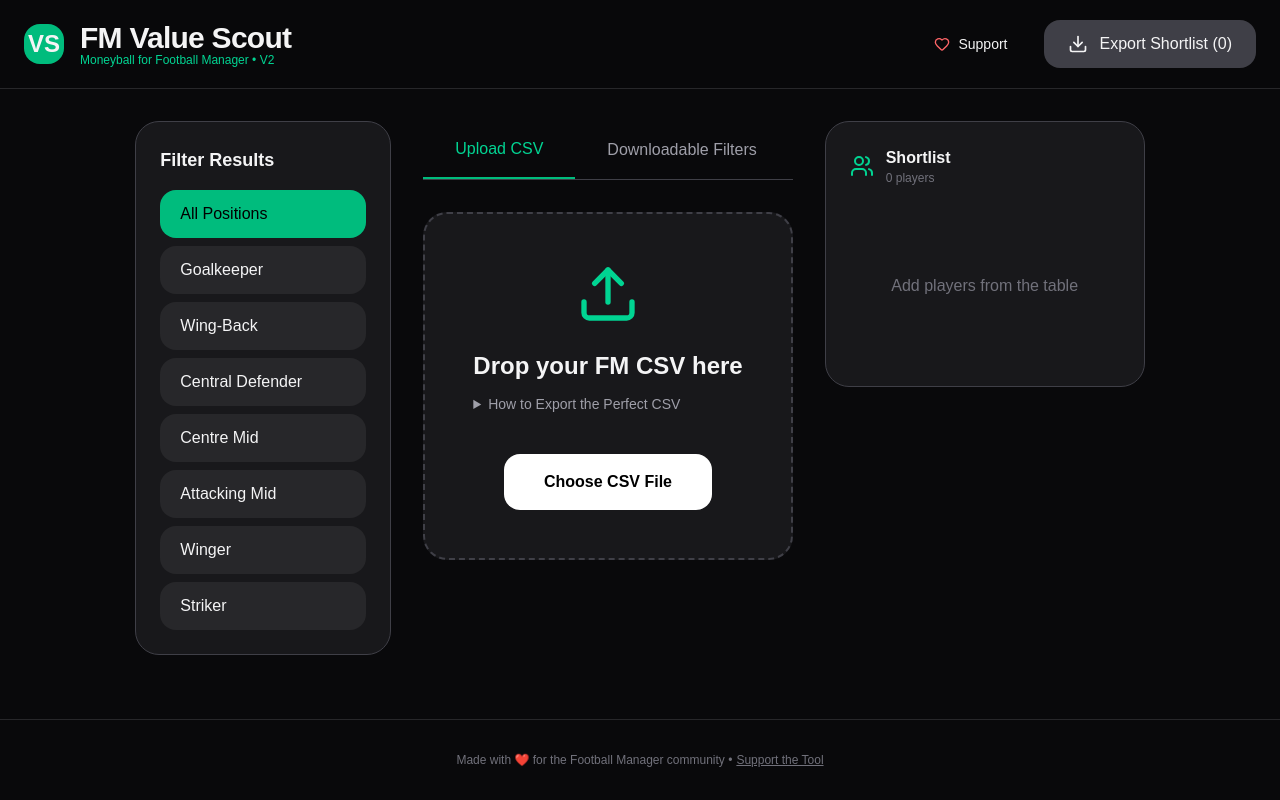
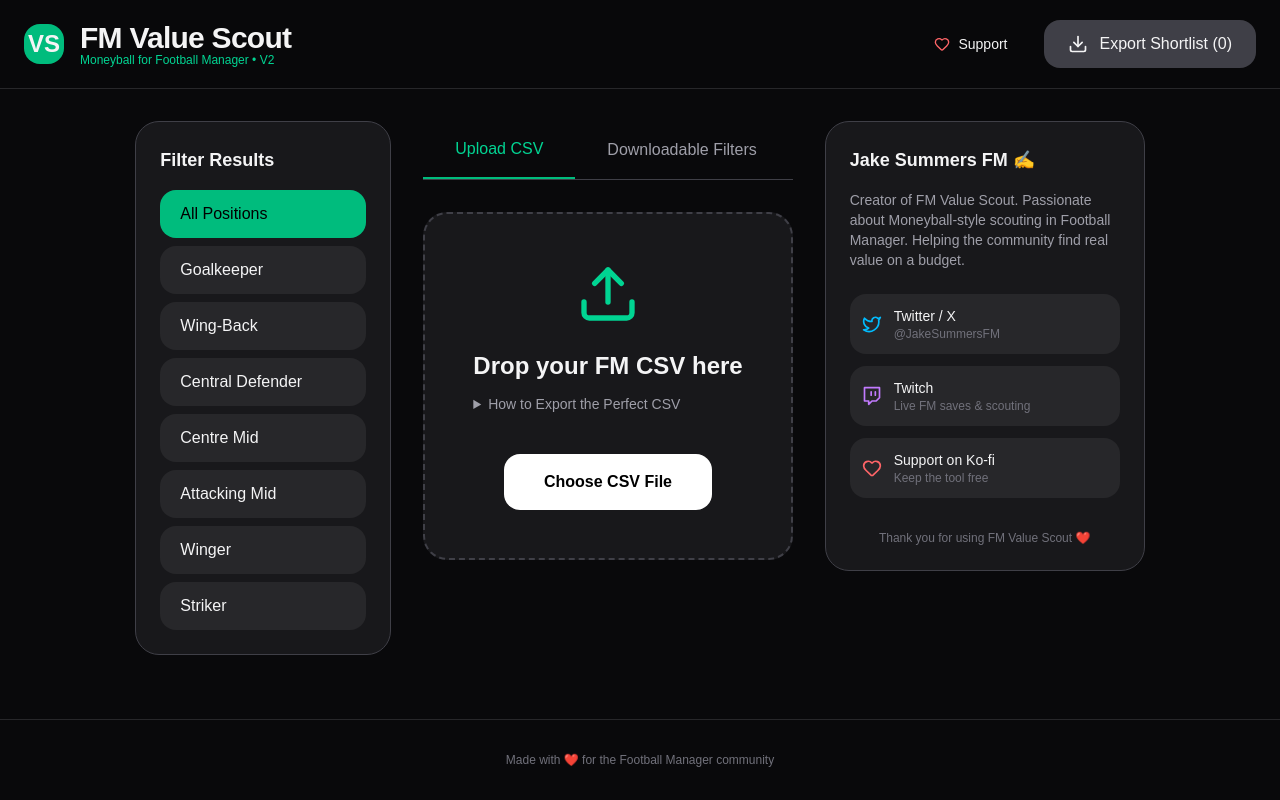
Before and after one commit to jakesummersFM/valuescout, a Next.js app: page / in a window 1280 px wide. Built offline with nearby package versions, Linux system fonts and the light colour scheme.

Commit message:
Update app/page.tsx

```diff
--- a/app/page.tsx
+++ b/app/page.tsx
@@ -2,7 +2,7 @@
 
 import React, { useState, useCallback, useMemo } from 'react';
 import Papa from 'papaparse';
-import { Upload, Download, Plus, Trash2, Users, X, Eye, BarChart3, Heart, Info, Copy, FileText } from 'lucide-react';
+import { Upload, Download, Plus, Trash2, Users, X, Eye, BarChart3, Heart, Info, Copy, FileText, Twitch, Twitter } from 'lucide-react';
 import { useReactTable, getCoreRowModel, getSortedRowModel, SortingState, flexRender } from '@tanstack/react-table';
 
 interface Player {
@@ -98,12 +98,15 @@ export default function FMValueScoutV2() {
     const shots = per90(getNum(['Shots']));
     const crosses = per90(getNum(['Cr C', 'Crosses']));
     const savePct = getNum(['Sv %', 'Save %', 'Save Percentage', 'Saves %']);
+    const cleanSheets = getNum(['Clean Sheets']);
 
     let performance = 0;
 
     switch (position) {
       case 'GK':
-        performance = Math.min(35, savePct * 2.4);   // Reduced multiplier + soft cap
+        const saveScore = savePct * 1.85;
+        const csPer90 = cleanSheets / (minutes / 90);
+        performance = Math.min(42, saveScore + (csPer90 * 8));   // Realistic GK scoring
         break;
       case 'Winger':
       case 'Attacking Mid':
@@ -123,7 +126,7 @@ export default function FMValueScoutV2() {
     }
 
     const leagueMultiplier = getLeagueMultiplier(league);
-    let baseScore = performance * 2.6;   // Reduced overall scaling
+    let baseScore = performance * 2.55;
 
     const valueStr = String(row['Transfer Value'] || row.Value || '0').replace(/[^0-9.-]/g, '');
     const valueM = Math.max(0.05, parseFloat(valueStr) || 0.5);
@@ -188,7 +191,7 @@ export default function FMValueScoutV2() {
               league,
               valueScore: score,
               keyStat: group === 'GK'
-                ? `Save %: ${row['Sv %'] || row['Save %'] || '-'} | Clean Sheets: ${row['Clean Sheets'] || '-'}`
+                ? `Save %: ${row['Sv %'] || row['Save %'] || '-'} | CS: ${row['Clean Sheets'] || '-'}`
                 : group === 'Winger' || group === 'Attacking Mid'
                 ? `Key: ${row['Key'] || '-'} | Shots: ${row['Shots'] || '-'} | xG: ${row['xG'] || '-'}`
                 : `Key: ${row['Key'] || row['Key Passes'] || '-'}`,
@@ -207,7 +210,7 @@ export default function FMValueScoutV2() {
         setPlayers(parsedPlayers);
         setUploadMessage({
           type: 'success',
-          text: `Loaded ${parsedPlayers.length} players! Balanced scoring applied.`
+          text: `Loaded ${parsedPlayers.length} players!`
         });
         setIsProcessing(false);
       },
@@ -370,6 +373,7 @@ export default function FMValueScoutV2() {
       </nav>
 
       <div className="max-w-7xl mx-auto px-6 py-8 flex gap-8 flex-1">
+        {/* Position Filter Sidebar */}
         <div className="w-64 flex-shrink-0">
           <div className="bg-zinc-900 border border-zinc-700 rounded-3xl p-6 sticky top-24">
             <h3 className="font-semibold mb-4 text-lg">Filter Results</h3>
@@ -389,6 +393,7 @@ export default function FMValueScoutV2() {
           </div>
         </div>
 
+        {/* Main Content with Tabs */}
         <div className="flex-1 space-y-8">
           <div className="flex border-b border-zinc-700">
             <button
@@ -405,6 +410,7 @@ export default function FMValueScoutV2() {
             </button>
           </div>
 
+          {/* Upload Tab */}
           {activeTab === 'upload' && (
             <div>
               <div
@@ -480,6 +486,7 @@ export default function FMValueScoutV2() {
             </div>
           )}
 
+          {/* Filters Tab */}
           {activeTab === 'filters' && (
             <div className="bg-zinc-900 border border-zinc-700 rounded-3xl p-8">
               <h2 className="text-2xl font-semibold mb-2">Downloadable Export Filters</h2>
@@ -513,45 +520,68 @@ export default function FMValueScoutV2() {
           )}
         </div>
 
+        {/* About / Socials Sidebar */}
         <div className="w-80 flex-shrink-0">
           <div className="bg-zinc-900 border border-zinc-700 rounded-3xl p-6 sticky top-24">
-            <div className="flex justify-between items-center mb-6">
-              <div className="flex items-center gap-3">
-                <Users className="w-6 h-6 text-emerald-400" />
+            <h3 className="font-semibold mb-4 text-lg flex items-center gap-2">
+              Jake Summers FM ✍️
+            </h3>
+
+            <p className="text-sm text-zinc-400 mb-6">
+              Creator of FM Value Scout. Passionate about Moneyball-style scouting in Football Manager.
+              Helping the community find real value on a budget.
+            </p>
+
+            <div className="space-y-3">
+              <a
+                href="https://twitter.com/JakeSummersFM"
+                target="_blank"
+                className="flex items-center gap-3 p-3 bg-zinc-800 hover:bg-zinc-700 rounded-2xl transition"
+              >
+                <Twitter className="w-5 h-5 text-sky-400" />
                 <div>
-                  <div className="font-semibold">Shortlist</div>
-                  <div className="text-xs text-zinc-500">{shortlist.length} players</div>
+                  <div className="font-medium text-sm">Twitter / X</div>
+                  <div className="text-xs text-zinc-500">@JakeSummersFM</div>
                 </div>
-              </div>
-              {shortlist.length > 0 && <button onClick={clearShortlist} className="text-red-400 hover:text-red-500 text-sm">Clear</button>}
+              </a>
+
+              <a
+                href="https://www.twitch.tv/jakesummersfm"
+                target="_blank"
+                className="flex items-center gap-3 p-3 bg-zinc-800 hover:bg-zinc-700 rounded-2xl transition"
+              >
+                <Twitch className="w-5 h-5 text-purple-400" />
+                <div>
+                  <div className="font-medium text-sm">Twitch</div>
+                  <div className="text-xs text-zinc-500">Live FM saves & scouting</div>
+                </div>
+              </a>
+
+              <a
+                href="https://ko-fi.com/jakesummersfm"
+                target="_blank"
+                className="flex items-center gap-3 p-3 bg-zinc-800 hover:bg-zinc-700 rounded-2xl transition"
+              >
+                <Heart className="w-5 h-5 text-red-400" />
+                <div>
+                  <div className="font-medium text-sm">Support on Ko-fi</div>
+                  <div className="text-xs text-zinc-500">Keep the tool free</div>
+                </div>
+              </a>
             </div>
 
-            {shortlist.length === 0 ? (
-              <div className="text-center py-16 text-zinc-500">Add players from the table</div>
-            ) : (
-              <div className="space-y-3 max-h-[600px] overflow-y-auto">
-                {shortlist.map(player => (
-                  <div key={player.id} className="bg-zinc-800 rounded-2xl p-4 flex justify-between items-center">
-                    <div>
-                      <div className="font-medium">{player.name}</div>
-                      <div className="text-emerald-400 text-sm">{player.valueScore} • {player.position}</div>
-                    </div>
-                    <button onClick={() => removeFromShortlist(player.id)} className="text-zinc-400 hover:text-red-400">
-                      <Trash2 className="w-5 h-5" />
-                    </button>
-                  </div>
-                ))}
-              </div>
-            )}
+            <div className="mt-8 text-xs text-zinc-500 text-center">
+              Thank you for using FM Value Scout ❤️
+            </div>
           </div>
         </div>
       </div>
 
       <footer className="border-t border-zinc-800 py-8 text-center text-xs text-zinc-500 mt-auto">
-        Made with ❤️ for the Football Manager community •
-        <button onClick={() => window.open('https://ko-fi.com/jakesummersfm', '_blank')} className="hover:text-emerald-400 ml-1 underline">Support the Tool</button>
+        Made with ❤️ for the Football Manager community
       </footer>
 
+      {/* Player Modal */}
       {selectedPlayer && (
         <div className="fixed inset-0 bg-black/90 flex items-center justify-center z-[100] p-4">
           <div className="bg-zinc-900 border border-zinc-700 rounded-3xl max-w-2xl w-full max-h-[92vh] overflow-hidden flex flex-col">
```
